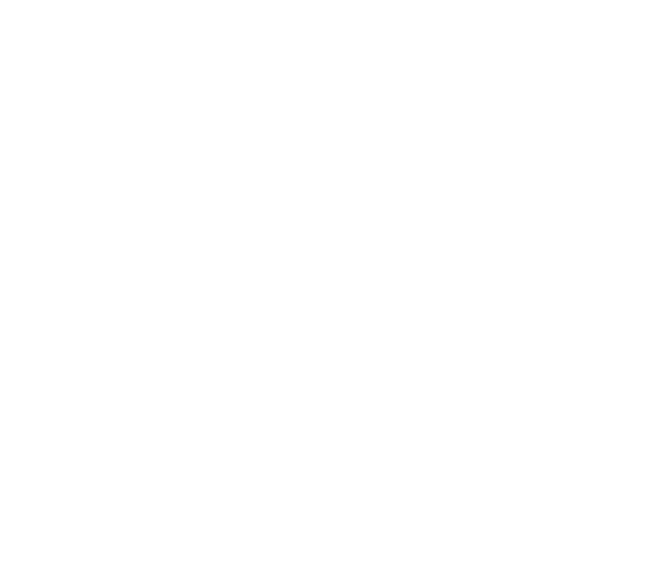
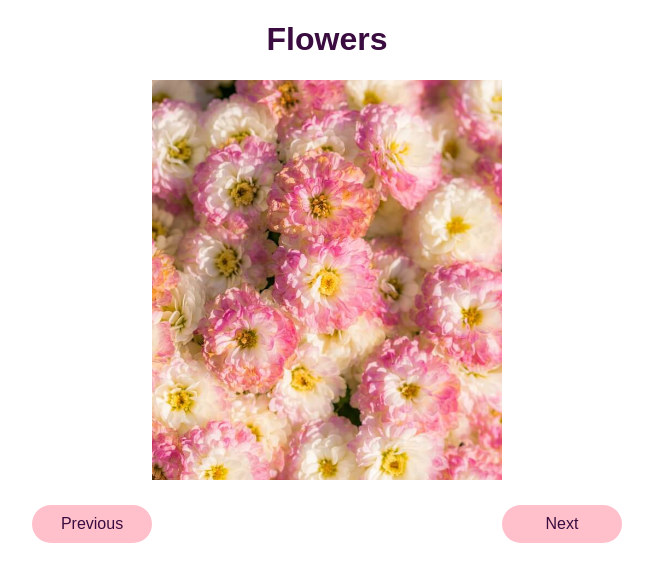
Before and after one commit to lynchdiva/week10, a website: page index.html in a window 1280 px wide. Shown: the whole page, without its empty margins (313-966 px from the left). Drawn offline with Linux system fonts and the light colour scheme.

Commit message:
feat: add basic page layout

```diff
--- a/assets/scripts/index.js
+++ b/assets/scripts/index.js
@@ -0,0 +1,3 @@
+const sayMessage = () => console.log('Я учу JavaScript!');
+
+sayMessage();
--- a/assets/styles/style.css
+++ b/assets/styles/style.css
@@ -0,0 +1,62 @@
+* {
+  box-sizing: border-box;
+}
+
+html {
+  height: 100%;
+}
+
+body {
+  min-width: 320px;
+  min-height: 100%;
+
+  font-family: Arial, Helvetica, sans-serif;
+  color: rgb(58, 12, 63);
+}
+
+.gallery {
+  display: flex;
+  flex-direction: column;
+  align-items: center;
+  max-width: 600px;
+  width: 100%;
+  margin: 0 auto;
+}
+
+.gallery__img-container {
+  max-width: 350px;
+  width: 100%;
+  height: 400px;
+}
+
+.gallery__img {
+  object-fit: cover;
+  width: 100%;
+  height: 100%;
+}
+
+.gallery__btn-container {
+  display: flex;
+  justify-content: space-between;
+  width: 100%;
+  padding: 5px;
+  margin-top: 20px;
+}
+
+.gallery__button {
+  width: 120px;
+  padding: 10px;
+
+  color: inherit;
+
+  background-color: pink;
+  border: none;
+  border-radius: 20px;
+
+  cursor: pointer;
+  transition-timing-function: ease-in-out;
+}
+
+.gallery__button:active {
+  transform: scale(1.03);
+}
--- a/index.html
+++ b/index.html
@@ -8,6 +8,20 @@
     <title>Week10</title>
   </head>
   <body>
+    <div class="gallery">
+      <h1 class="gallery__title">Flowers</h1>
+
+      <div class="gallery__img-container">
+        <img class="gallery__img" src="./assets/images/flower1.jpg"></img>
+      </div>
+
+      <div class="gallery__btn-container">
+        <button class="gallery__button">Previous</button>
+        <button class="gallery__button">Next</button>
+      </div>
+
+    </div>
+
     <script src="./assets/scripts/index.js"></script>
   </body>
 </html>
```
Also changed, not shown: assets/images/flower1.jpg (added), assets/images/flower2.jpg (added), assets/images/flower3.jpg (added), assets/images/flower4.jpg (added).
